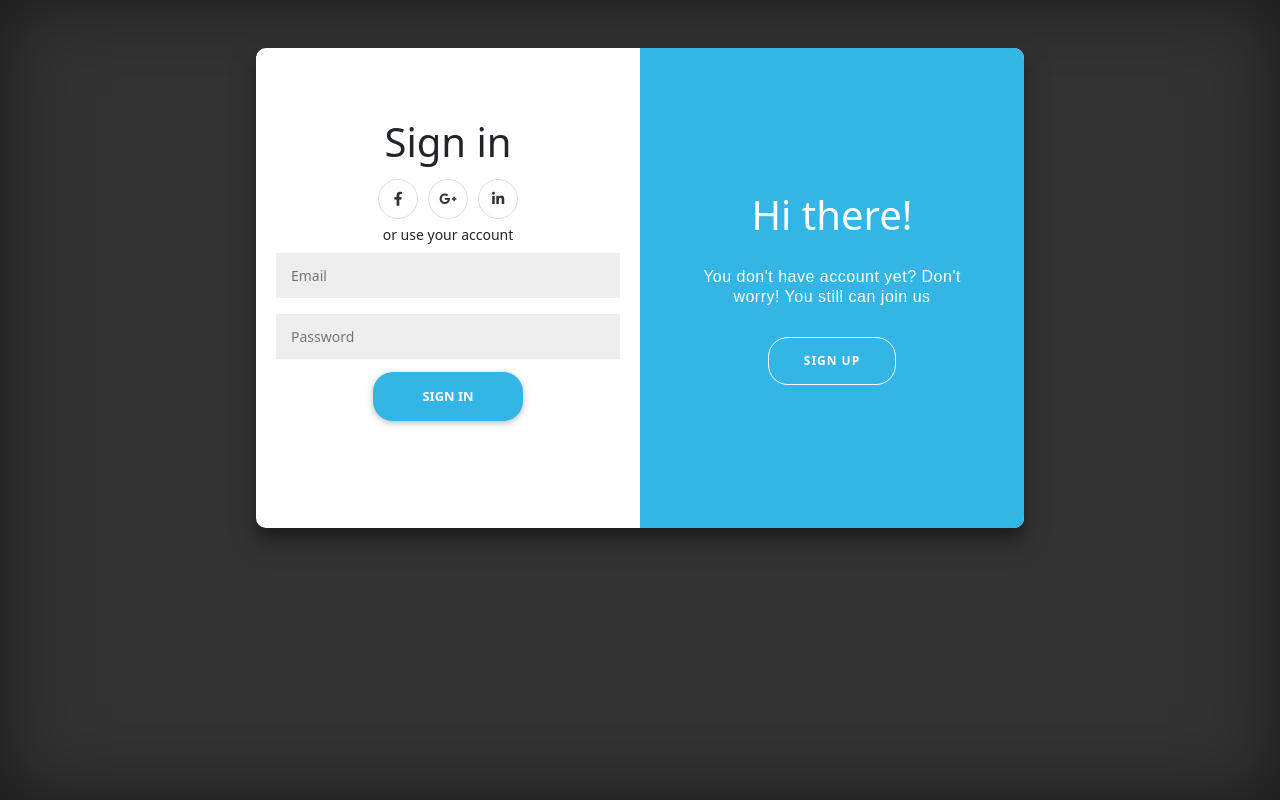
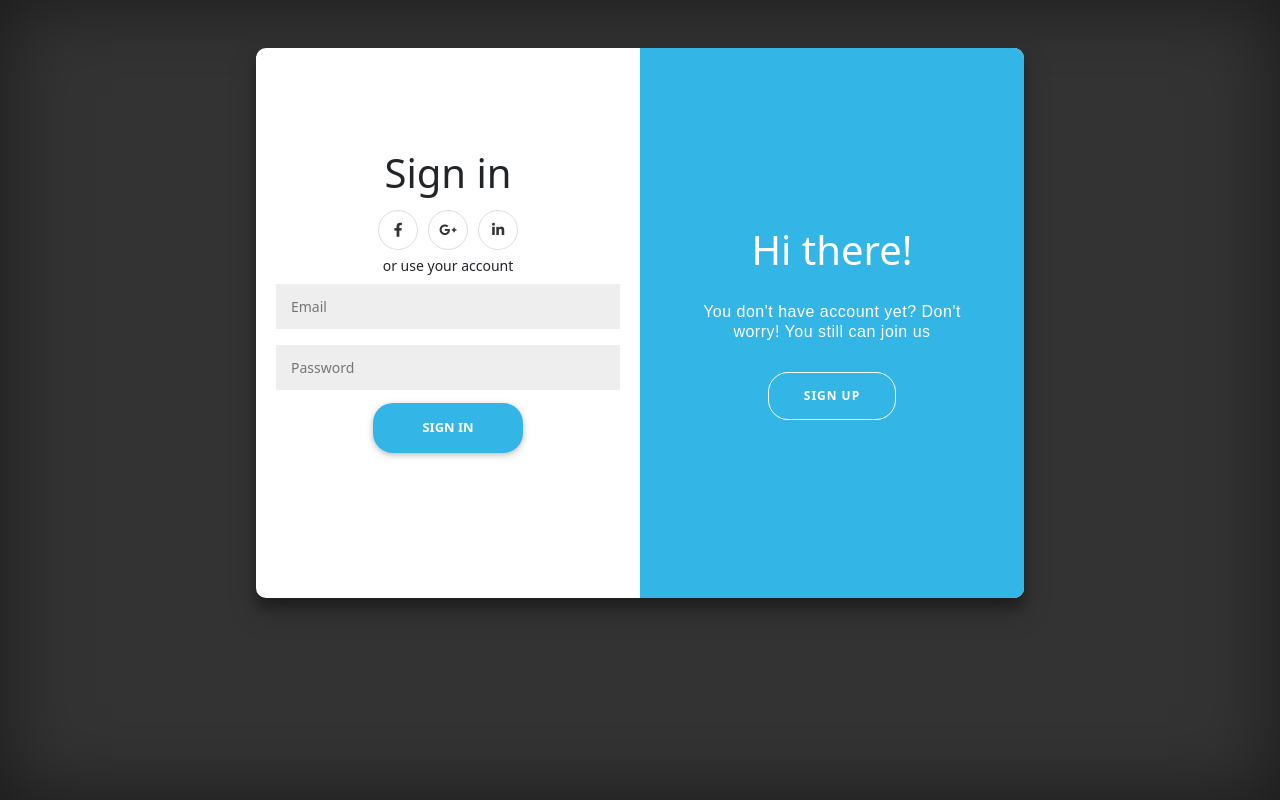
Before and after one commit to chaharshivam/coVITal, a React (Create React App) app: page /login in a window 1280 px wide. Built offline with nearby package versions, Linux system fonts and the light colour scheme.

Commit message:
some styles changed in loginRegisterStyles.css

```diff
--- a/src/components/css/loginRegisterStyle.css
+++ b/src/components/css/loginRegisterStyle.css
@@ -93,7 +93,7 @@ input {
     overflow: hidden;
     width: 768px;
     max-width: 100%;
-    min-height: 480px;
+    min-height: 550px;
 }
 
 .form-container {
```
